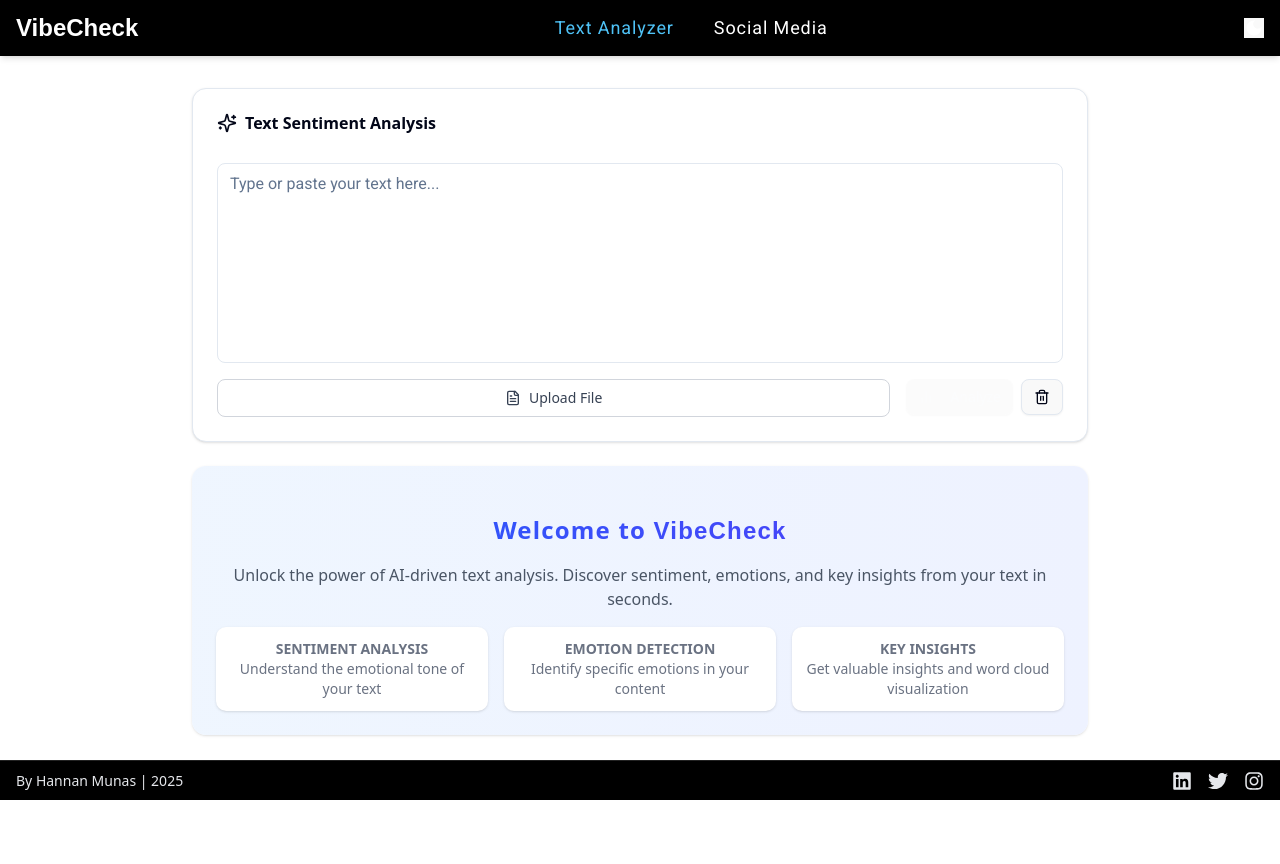
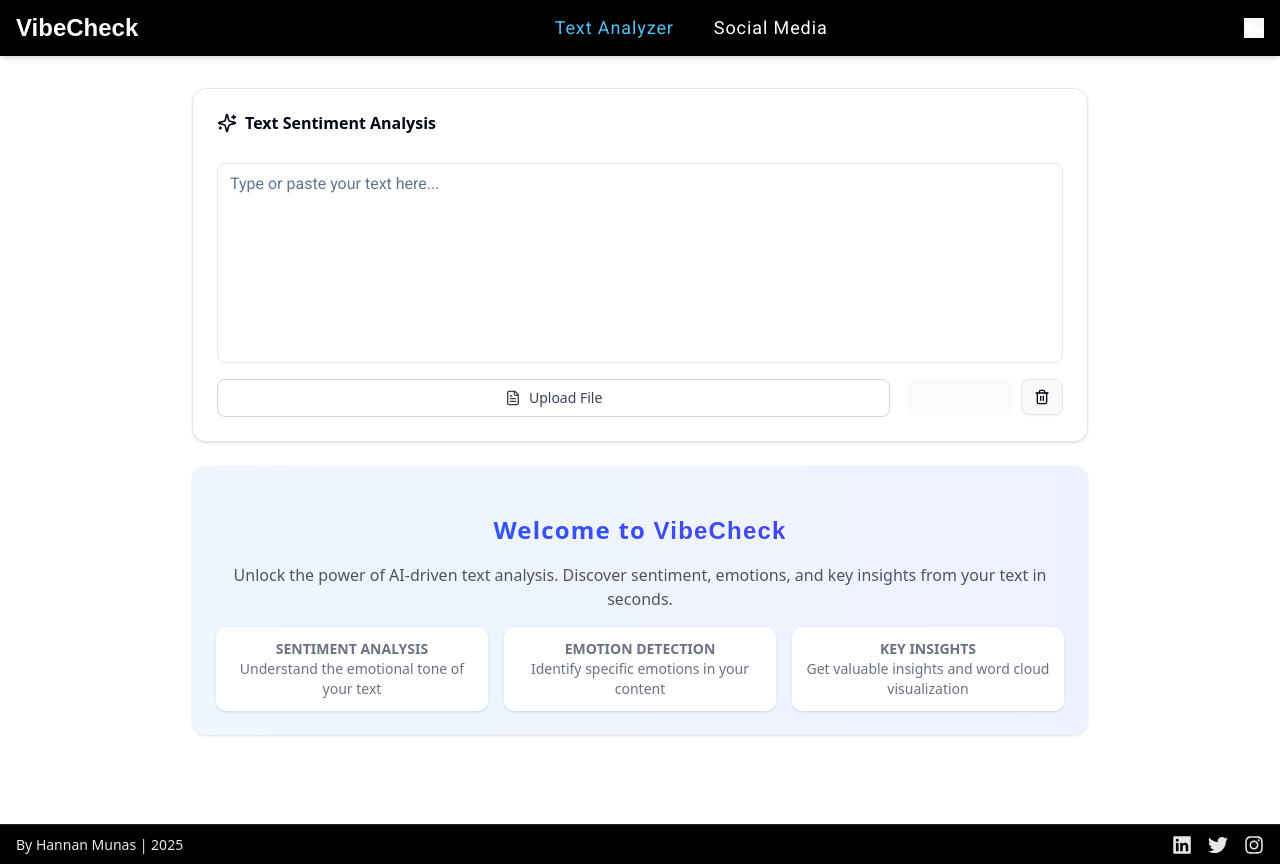
Before and after one commit to HannanLK/sentiment-front, a React (Vite) app: page /textSentiment in a window 1280 px wide. Before the commit the page ends 800 px from the top, so only its background shows below. Built offline with nearby package versions, Linux system fonts and the light colour scheme; a web font is replaced by a local one.

Commit message:
feat: integrate BottomNavBar into TextSentiment and SocialSentiment pages for consistent navigation

```diff
--- a/src/App.jsx
+++ b/src/App.jsx
@@ -6,7 +6,6 @@ import { Toaster } from "sonner";
 import NavBar from "./components/navBar";
 import TextSentiment from "./pages/textSentiment.jsx";
 import SocialSentiment from "./pages/socialSentiment.jsx";
-import BottomNavBar from "./components/BottomNavBar";
 
 function App() {
   useEffect(() => {
@@ -31,7 +30,6 @@ function App() {
           <Route path="/textSentiment" element={<TextSentiment />} />
           <Route path="/socialSentiment" element={<SocialSentiment />} />
         </Routes>
-        <BottomNavBar />
       </div>
     </BrowserRouter>
   );
--- a/src/components/BottomNavBar.jsx
+++ b/src/components/BottomNavBar.jsx
@@ -4,13 +4,12 @@ import { NavLink, useLocation } from 'react-router-dom';
 
 export default function BottomNavBar() {
   const location = useLocation();
-  const isMobile = typeof window !== 'undefined' && window.innerWidth <= 640;
 
   return (
     <>
-      {/* Desktop Bottom Bar */}
+      {/* Desktop Bottom Bar (not fixed) */}
       <footer
-        className="hidden sm:flex fixed bottom-0 left-0 w-full z-50 items-center justify-between px-4 py-2 bg-black text-gray-200 text-sm"
+        className="hidden sm:flex w-full items-center justify-between px-4 py-2 bg-black text-gray-200 text-sm"
         style={{ minHeight: 40, borderTop: '1px solid #222' }}
       >
         <div className="flex items-center gap-2">
@@ -47,7 +46,7 @@ export default function BottomNavBar() {
         </div>
       </footer>
 
-      {/* Mobile Bottom Nav */}
+      {/* Mobile Bottom Nav (fixed) */}
       <nav className="sm:hidden fixed bottom-0 left-0 w-full z-50 bg-black border-t border-gray-800 flex justify-around items-center py-1" style={{ minHeight: 48 }}>
         <NavLink
           to="/textSentiment"
--- a/src/pages/socialSentiment.jsx
+++ b/src/pages/socialSentiment.jsx
@@ -5,6 +5,7 @@ import SentimentDashboard from '@/components/SentimentDashboard';
 import AnimatedLoader from '@/components/ui/AnimatedLoader';
 import { useToast } from '@/components/ui/use-toast';
 import { useAnalysis } from '@/context/AnalysisContext';
+import BottomNavBar from '@/components/BottomNavBar';
 
 function SocialSentiment() {
   const [embedData, setEmbedData] = useState(null); // { html, error, platform, link }
@@ -134,8 +135,9 @@ function SocialSentiment() {
   }, [loading, showDashboard]);
 
   return (
-    <div className="container mx-auto p-4 sm:p-6">
-      <div className="max-w-4xl mx-auto space-y-6">
+    <div className="min-h-screen flex flex-col">
+      <div className="container mx-auto p-4 sm:p-6 flex-1 flex flex-col">
+        <div className="max-w-4xl mx-auto space-y-6 flex-1 flex flex-col">
           {/* Link Input Card */}
           <div className="bg-white dark:bg-gray-800 rounded-lg shadow-md p-6">
             <h3 className="text-xl font-semibold mb-4 dark:text-gray-200">What's the vibe? Enter a link to analyze…</h3>
@@ -159,6 +161,8 @@ function SocialSentiment() {
           </div>
         </div>
       </div>
+      <BottomNavBar />
+    </div>
   );
 }
 
--- a/src/pages/textSentiment.jsx
+++ b/src/pages/textSentiment.jsx
@@ -20,6 +20,7 @@ import { api } from "@/lib/api"
 import { EmotionsDistribution } from "../components/EmotionsDistribution"
 import { SentimentWordCloud } from "../components/WordCloud"
 import { TextStyleEnhancement } from "../components/TextStyleEnhancement"
+import BottomNavBar from "../components/BottomNavBar"
 
 // Simple Error Boundary Component
 class ErrorBoundary extends React.Component {
@@ -268,8 +269,9 @@ export default function TextSentiment() {
   }
 
   return (
-    <div className="container mx-auto p-4 sm:p-6">
-      <div className="max-w-4xl mx-auto space-y-6">
+    <div className="min-h-screen flex flex-col">
+      <div className="container mx-auto p-4 sm:p-6 flex-1 flex flex-col">
+        <div className="max-w-4xl mx-auto space-y-6 flex-1 flex flex-col">
           <Card>
             <CardHeader>
               <CardTitle className="flex items-center gap-2">
@@ -451,5 +453,7 @@ export default function TextSentiment() {
           )}
         </div>
       </div>
+      <BottomNavBar />
+    </div>
   )
 }
```
Lines whose indentation alone changed are shown as unchanged.
